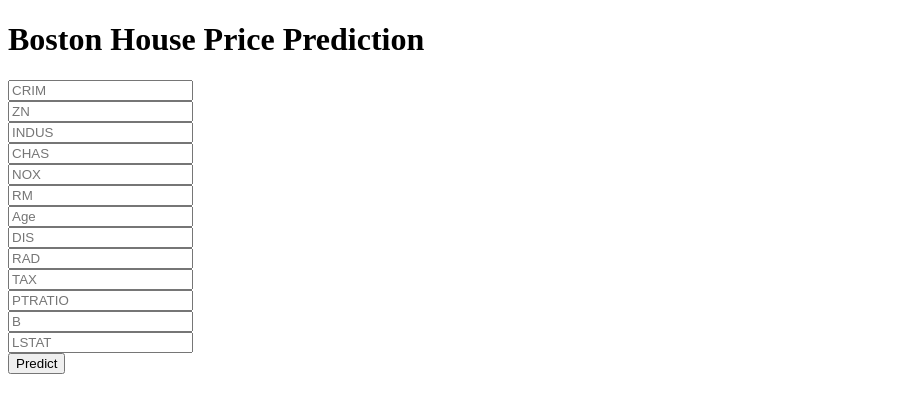
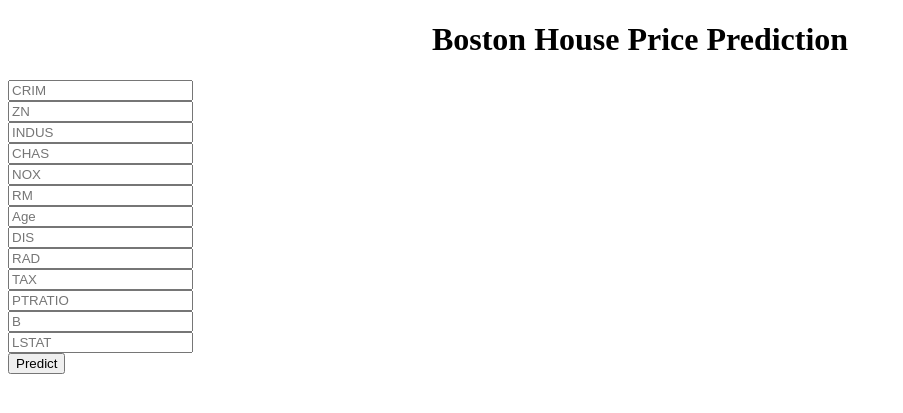
Before and after one commit to harendrabhardwaj/bostonhousepricing, a Flask app: page / in a window 1280 px wide. Shown: the top 413 px of the page, without its empty margins (0-903 px from the left). Run offline with Flask 2, Linux system fonts and the light colour scheme; parts of the project's set-up code (start-up, migrations or seed data) failed here and were passed over.

Commit message:
Changes in html file

```diff
--- a/templates/home.html
+++ b/templates/home.html
@@ -8,7 +8,9 @@
   <link href='https://fonts.googleapis.com/css?family=Arimo' rel='stylesheet' type='text/css'>
   <link href='https://fonts.googleapis.com/css?family=Hind:300' rel='stylesheet' type='text/css'>
   <link href='https://fonts.googleapis.com/css?family=Open+Sans+Condensed:300' rel='stylesheet' type='text/css'>
-
+  <style>
+    h1 {text-align: center;}
+  </style>
 
 </head>
 
@@ -18,8 +20,8 @@
 
      <!-- Main Input For Receiving Query to our ML -->
     <form action="{{ url_for('predict')}}"method="post">
-      <input type="text" name="CRIM" placeholder="CRIM" required="required" /><br>
-    	<input type="text" name="ZN" placeholder="ZN" required="required" /><br>
+        <input type="text" name="CRIM" placeholder="CRIM" required="required" /><br>
+    	  <input type="text" name="ZN" placeholder="ZN" required="required" /><br>
         <input type="text" name="INDUS" placeholder="INDUS" required="required" /><br>
         <input type="text" name="CHAS" placeholder="CHAS" required="required" /><br>
         <input type="text" name="NOX" placeholder="NOX" required="required" /><br>
```
